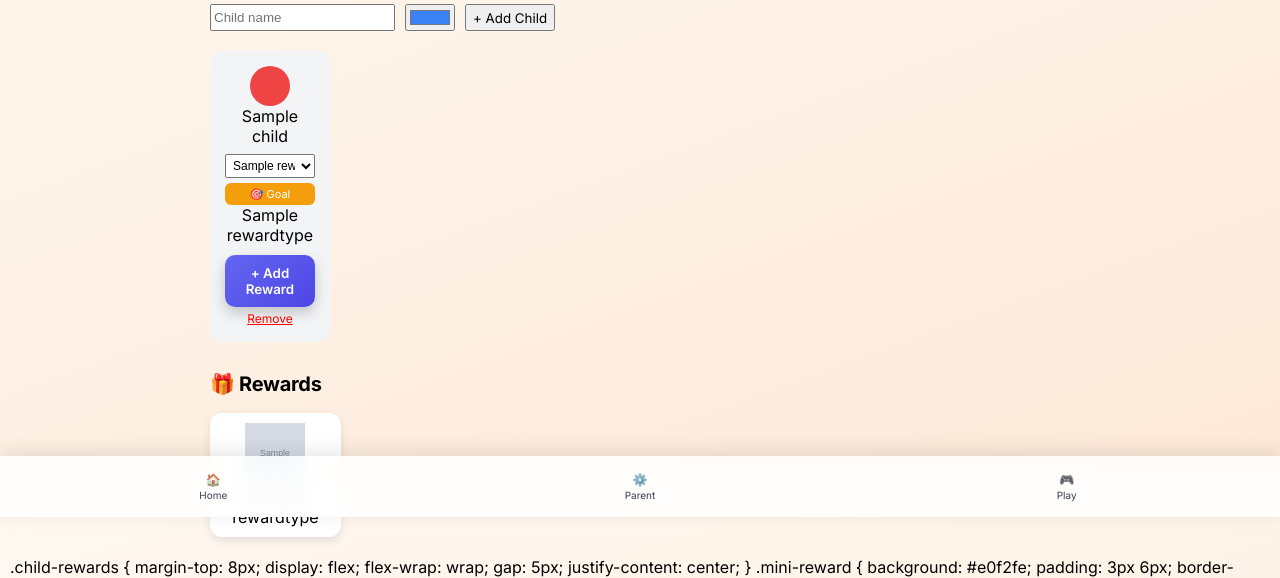
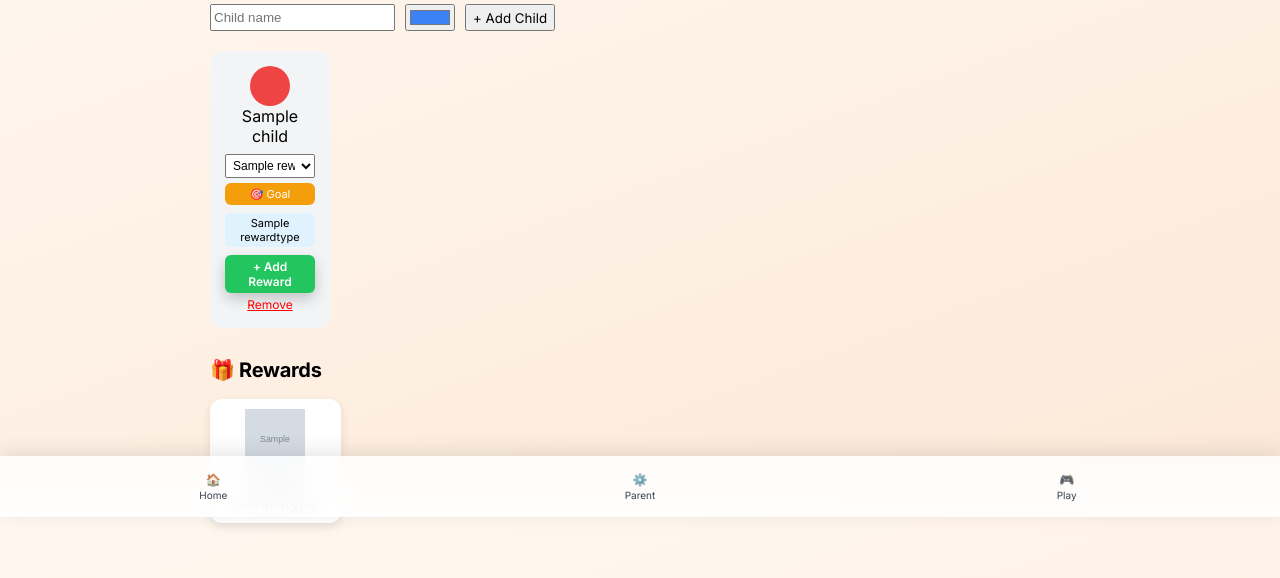
Before and after one commit to KevinCranfield/rewardApp, a Django app: page /setup/ in a window 1280 px wide. Shown: the part 283-861 px from the top of the page. After the commit the page ends 810 px from the top, so only its background shows below. Run offline with Django 5.2, Linux system fonts and the light colour scheme; a user stored in the database is signed in; tables that the repository leaves empty hold one stand-in row (values such as "Sample post"); grey boxes marked "Sample" are stand-in pictures.

Commit message:
updated models setup game

```diff
--- a/game/templates/game/setup.html
+++ b/game/templates/game/setup.html
@@ -119,6 +119,7 @@
   border-radius: 12px;
   text-align: center;
   width: 120px;
+  min-height: 220px;
 }
 
 .child-avatar {
@@ -189,7 +190,6 @@
   .main-reward-form button:hover {
     background: #d97706;
   }
-</style>
 
 .child-rewards {
   margin-top: 8px;
@@ -225,6 +225,7 @@
 .add-reward-btn:hover {
   background: #16a34a;
 }
+</style>
 
 <!-- 🎁 Add Reward Modal -->
 <div id="reward-modal" style="display:none; position:fixed; inset:0; background:rgba(0,0,0,0.6); align-items:center; justify-content:center; z-index:999;">
```
